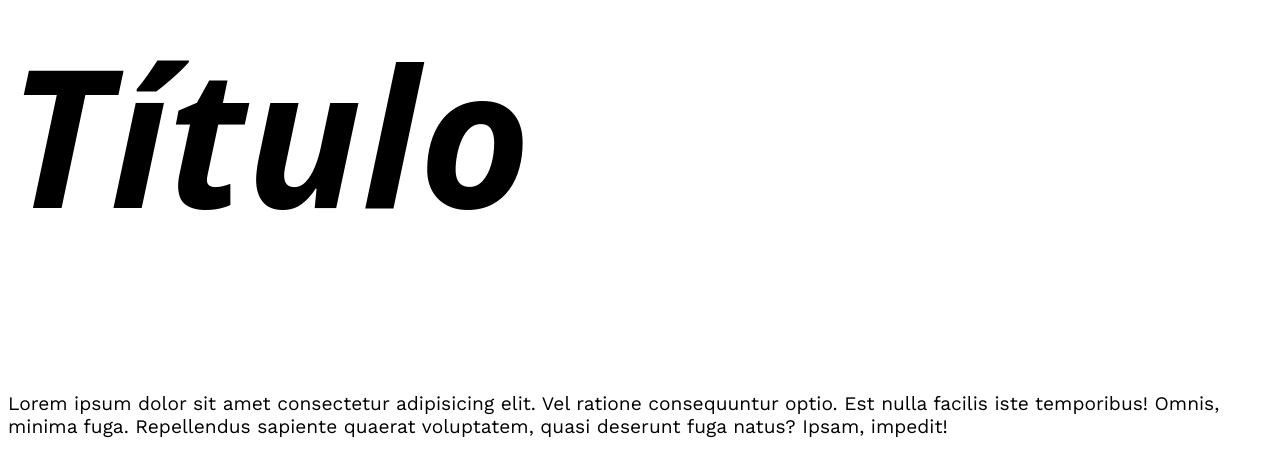
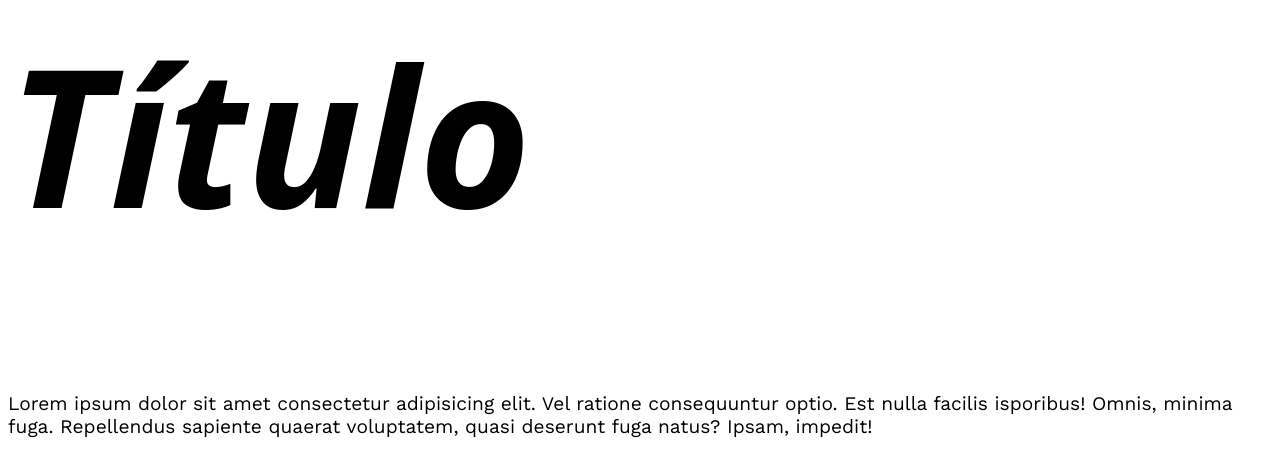
Before and after one commit to DanielaFermo/HTML-CSS, a plain HTML site: page exercicios/exercicio018/index.html in a window 1280 px wide. Shown: the part 126-602 px from the top of the page. Drawn offline with nearby package versions, Linux system fonts and the light colour scheme; a web font is replaced by a local one.

Commit message:
Atualizei o texto

```diff
--- a/exercicios/exercicio018/index.html
+++ b/exercicios/exercicio018/index.html
@@ -24,6 +24,6 @@
 </head>
 <body>
     <h1>Título</h1>
-    <p>Lorem ipsum dolor sit amet consectetur adipisicing elit. Vel ratione consequuntur optio. Est nulla facilis iste temporibus! Omnis, minima fuga. Repellendus sapiente quaerat voluptatem, quasi deserunt fuga natus? Ipsam, impedit!</p>
+    <p>Lorem ipsum dolor sit amet consectetur adipisicing elit. Vel ratione consequuntur optio. Est nulla facilis isporibus! Omnis, minima fuga. Repellendus sapiente quaerat voluptatem, quasi deserunt fuga natus? Ipsam, impedit!</p>
 </body>
 </html>
```
